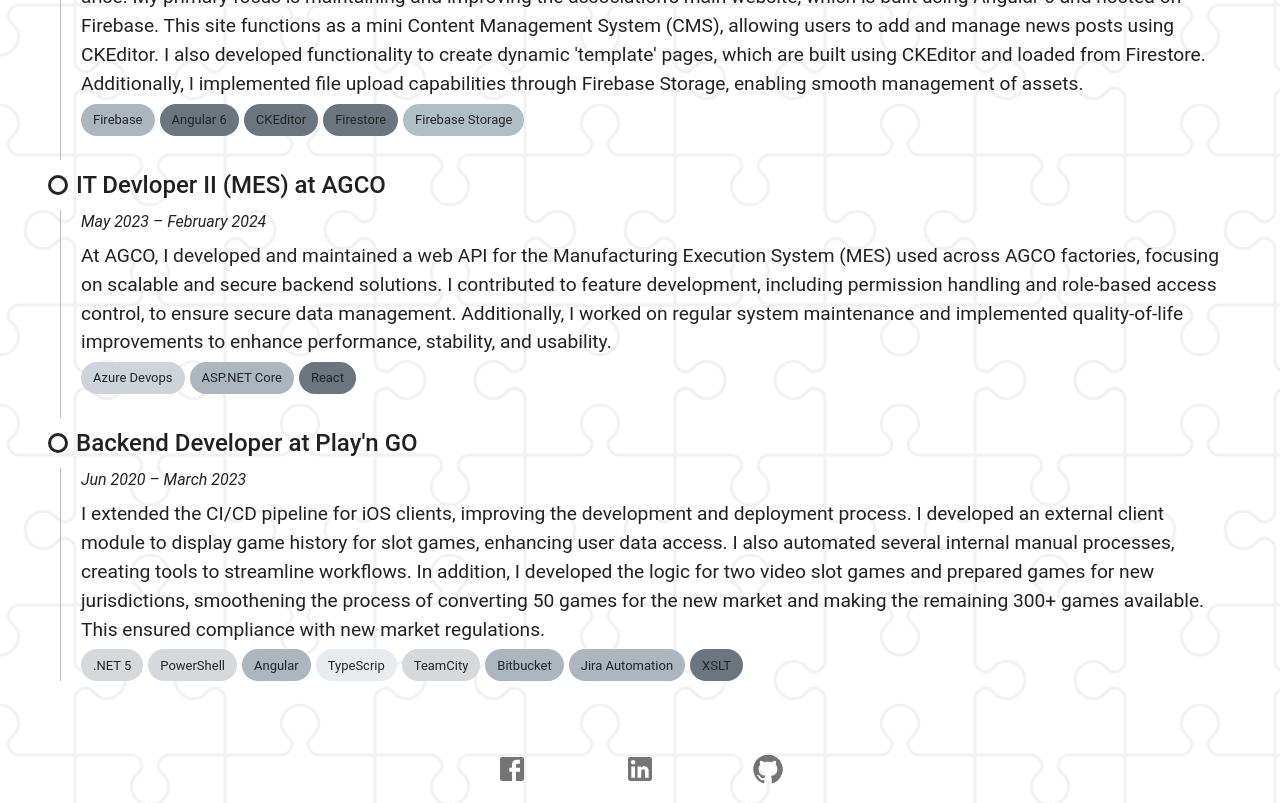
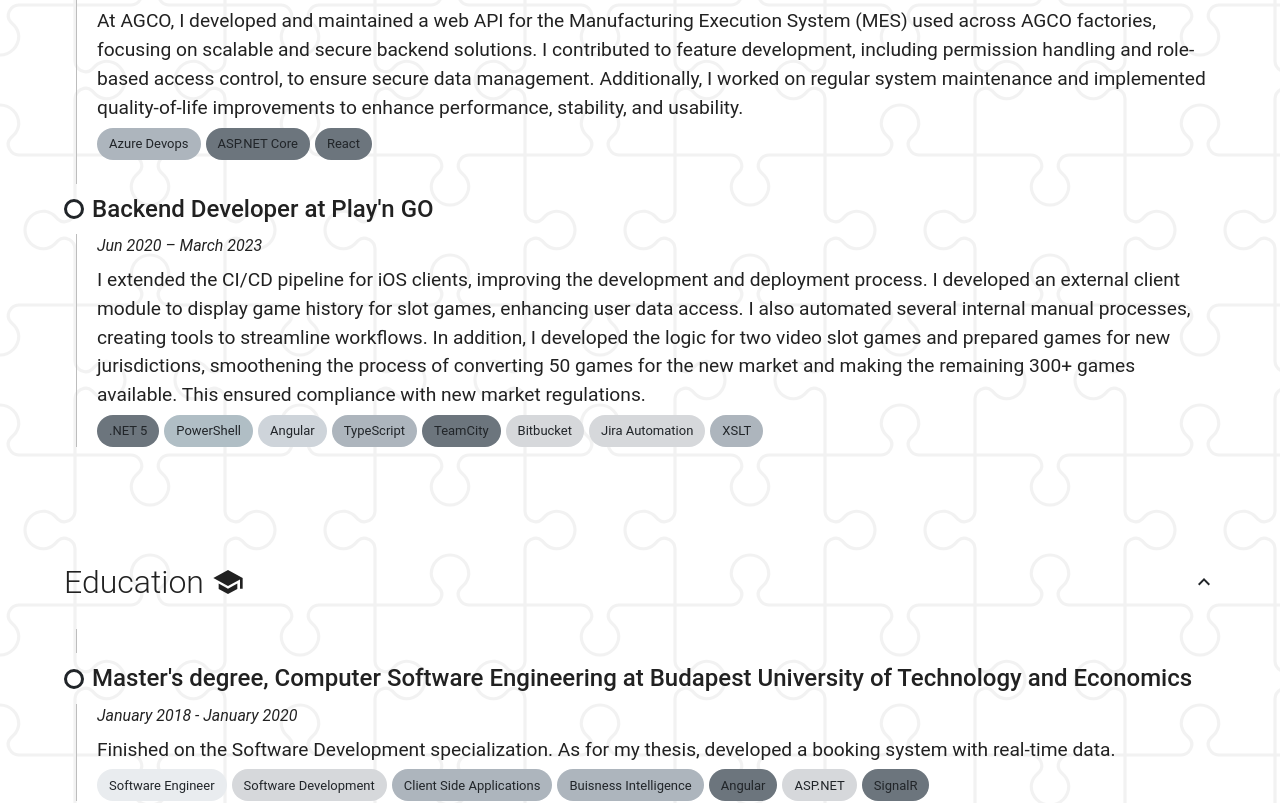
Before and after one commit to balazs9510/portfolio, a React (Vite) app in the folder client/: page /portfolio/about in a window 1280 px wide. Shown: the part 820-1623 px from the top of the page. Built offline with nearby package versions, Linux system fonts and the light colour scheme.

Commit message:
Added education section + accordion

```diff
--- a/client/src/components/About/About.tsx
+++ b/client/src/components/About/About.tsx
@@ -1,16 +1,11 @@
 import { Typography } from "@mui/material";
 import AboutSection from "./AboutSection";
 import { useTranslation } from "react-i18next";
+import workExperiences from "./sections/workExperiences";
+import education from "./sections/education";
 
 const About = () => {
   const { t } = useTranslation();
-
-  const steps = ["diligent", "civilTolna", "agco", "png"].map((key) => ({
-    title: t(`about.experiences.${key}.title`),
-    dateRange: t(`about.experiences.${key}.dateRange`),
-    description: `about.experiences.${key}.description`,
-    tags: t(`about.experiences.${key}.tags`).split(","),
-  }));
 
   return (
     <>
@@ -18,7 +13,8 @@
         About me
       </Typography>
 
-      <AboutSection title={t("about.experiences.title")} steps={steps} />
+      <AboutSection {...workExperiences(t)} />
+      <AboutSection {...education(t)} />
     </>
   );
 };
--- a/client/src/components/About/AboutSection.tsx
+++ b/client/src/components/About/AboutSection.tsx
@@ -1,6 +1,10 @@
 import {
+  Accordion,
+  AccordionDetails,
+  AccordionSummary,
   Box,
   Chip,
+  Stack,
   Step,
   StepContent,
   StepLabel,
@@ -11,6 +15,7 @@
 import { Trans } from "react-i18next";
 import { getRandomColor } from "../../config/theme/colors";
 import FadeIn from "../FadeIn";
+import ExpandMoreIcon from "@mui/icons-material/ExpandMore";
 
 type AboutSectionStep = {
   title: string;
@@ -19,9 +24,10 @@
   tags?: string[];
 };
 
-type AboutSectionProps = {
+export type AboutSectionProps = {
   title: string;
   steps: AboutSectionStep[];
+  icon?: JSX.Element;
 };
 
 const EmptyDot = styled(Box)(({ theme }) => ({
@@ -49,13 +55,28 @@
   },
 }));
 
-const AboutSection = ({ title, steps }: AboutSectionProps) => {
+const AboutSection = ({ title, icon, steps }: AboutSectionProps) => {
   return (
     <>
-      <Typography variant="h2" mb={3} fontSize="2rem">
+      <Accordion
+        defaultExpanded
+        sx={{
+          "&.MuiPaper-root": {
+            background: "unset",
+            boxShadow: "unset",
+          },
+        }}
+      >
+        <AccordionSummary expandIcon={<ExpandMoreIcon color="primary" />}>
+          <Stack direction="row" alignItems="center">
+            <Typography variant="h2" fontSize="2rem" pr={1}>
               {title}
             </Typography>
-      <Stepper orientation="vertical" nonLinear>
+            {icon}
+          </Stack>
+        </AccordionSummary>
+        <AccordionDetails>
+          <Stepper orientation="vertical" nonLinear sx={{ mb: 6 }}>
             {steps.map((step, index) => (
               <FadeIn delay={index * 0.15}>
                 <Step active key={step.title}>
@@ -70,12 +91,15 @@
                         components={{ li: <li />, b: <strong />, ul: <ul /> }}
                       />
                     </Typography>
-                {step.tags && step.tags.map((t) => <StyledChip label={t} />)}
+                    {step.tags &&
+                      step.tags.map((t) => <StyledChip label={t} />)}
                   </StepContent>
                 </Step>
               </FadeIn>
             ))}
           </Stepper>
+        </AccordionDetails>
+      </Accordion>
     </>
   );
 };
--- /dev/null
+++ b/client/src/components/About/sections/education.tsx
@@ -0,0 +1,16 @@
+import { AboutSectionProps } from "../AboutSection";
+import SchoolIcon from "@mui/icons-material/School";
+const education = (t: (key: string) => string): AboutSectionProps => {
+  return {
+    title: t("about.education.title"),
+    icon: <SchoolIcon sx={{ fontSize: "2rem" }} />,
+    steps: ["bmeMsc"].map((key) => ({
+      title: t(`about.education.${key}.title`),
+      dateRange: t(`about.education.${key}.dateRange`),
+      description: `about.education.${key}.description`,
+      tags: t(`about.education.${key}.tags`).split(","),
+    })),
+  };
+};
+
+export default education;
--- /dev/null
+++ b/client/src/components/About/sections/workExperiences.tsx
@@ -0,0 +1,17 @@
+import { AboutSectionProps } from "../AboutSection";
+import WorkOutlineIcon from "@mui/icons-material/WorkOutline";
+
+const workExperiences = (t: (key: string) => string): AboutSectionProps => {
+  return {
+    title: t("about.experiences.title"),
+    icon: <WorkOutlineIcon sx={{ fontSize: "2rem" }} />,
+    steps: ["diligent", /*"civilTolna",*/ "agco", "png"].map((key) => ({
+      title: t(`about.experiences.${key}.title`),
+      dateRange: t(`about.experiences.${key}.dateRange`),
+      description: `about.experiences.${key}.description`,
+      tags: t(`about.experiences.${key}.tags`).split(","),
+    })),
+  };
+};
+
+export default workExperiences;
--- a/client/src/components/Footer.tsx
+++ b/client/src/components/Footer.tsx
@@ -1,8 +1,8 @@
-import { IconButton, Stack } from "@mui/material";
+import { IconButton, Stack, useTheme } from "@mui/material";
 import FacebookIcon from "@mui/icons-material/Facebook"; // Import your icons
-import { NavLink } from "react-router-dom";
 import LinkedInIcon from "@mui/icons-material/LinkedIn";
 import { GitHub } from "@mui/icons-material";
+import StyledNavLink from "./StyledNavLink";
 
 type Contact = {
   url: string;
@@ -22,19 +22,32 @@
 ];
 
 const Footer = () => {
+  const { palette } = useTheme();
+
   return (
-    <Stack component="footer" direction="row" gap={10} justifyContent="center" padding="1rem">
+    <Stack
+      component="footer"
+      direction="row"
+      gap={10}
+      justifyContent="center"
+      padding="1rem"
+    >
       {contacts.map((contact, index) => (
-        <NavLink
+        <StyledNavLink
           to={contact.url}
           key={index}
           style={{ textDecoration: "none" }}
           target="_blank"
         >
           <IconButton>
-            <contact.icon sx={{ fontSize: "2rem" }} />
+            <contact.icon
+              sx={{
+                fontSize: "2rem",
+                "&:hover": { color: palette.primary.dark },
+              }}
+            />
           </IconButton>
-        </NavLink>
+        </StyledNavLink>
       ))}
     </Stack>
   );
--- a/client/src/config/locales/en.json
+++ b/client/src/config/locales/en.json
@@ -36,7 +36,16 @@
         "title": "Backend Developer at Play'n GO",
         "dateRange": "Jun 2020 – March 2023",
         "description": "I extended the CI/CD pipeline for iOS clients, improving the development and deployment process. I developed an external client module to display game history for slot games, enhancing user data access. I also automated several internal manual processes, creating tools to streamline workflows. In addition, I developed the logic for two video slot games and prepared games for new jurisdictions, smoothening the process of converting 50 games for the new market and making the remaining 300+ games available. This ensured compliance with new market regulations.",
-        "tags": ".NET 5,PowerShell,Angular,TypeScrip,TeamCity,Bitbucket,Jira Automation,XSLT"
+        "tags": ".NET 5,PowerShell,Angular,TypeScript,TeamCity,Bitbucket,Jira Automation,XSLT"
+      }
+    },
+    "education": {
+      "title": "Education",
+      "bmeMsc": {
+        "title": "Master's degree, Computer Software Engineering at Budapest University of Technology and Economics",
+        "dateRange": "January 2018 - January 2020",
+        "description": "Finished on the Software Development specialization. As for my thesis, developed a booking system with real-time data.",
+        "tags": "Software Engineer,Software Development,Client Side Applications,Buisness Intelligence,Angular,ASP.NET,SignalR"
       }
     }
   }
```
Lines whose indentation alone changed are shown as unchanged.
